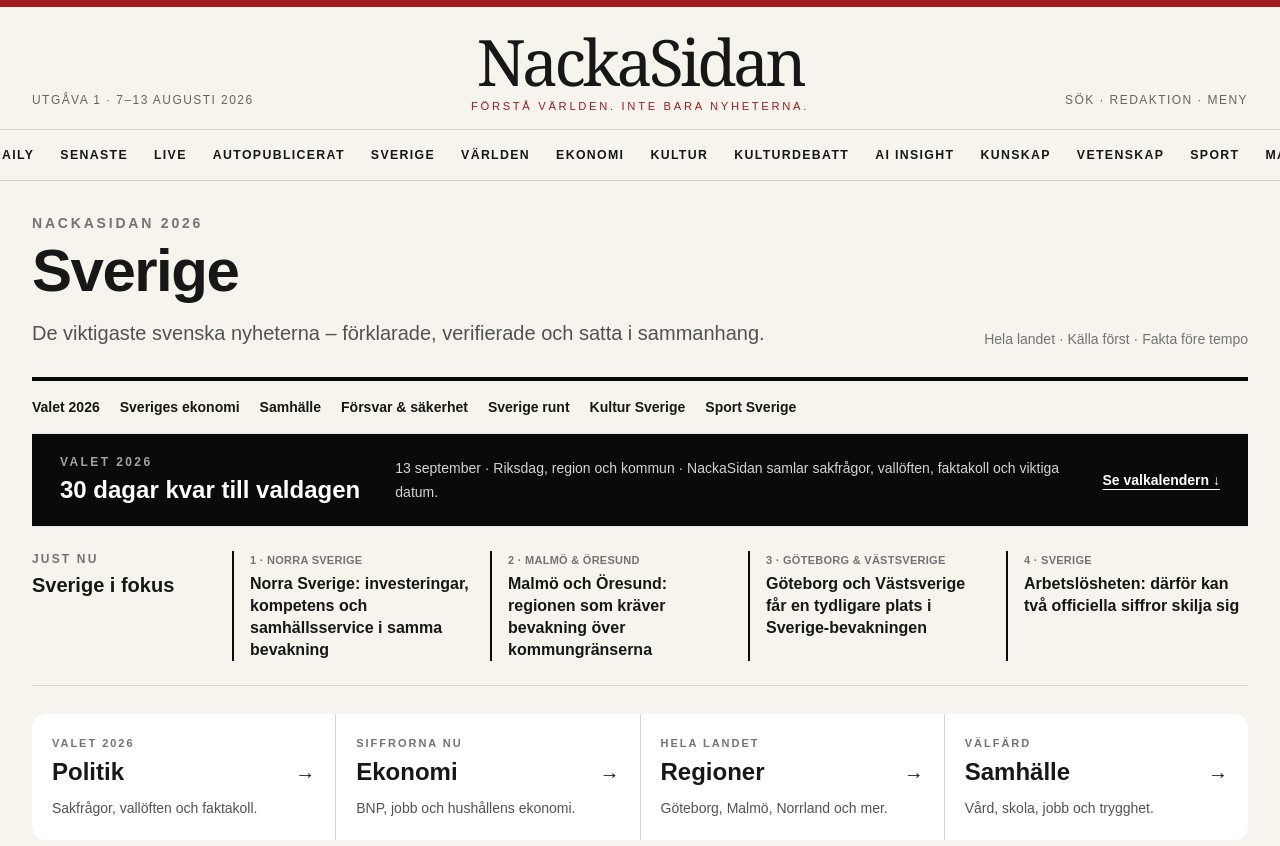
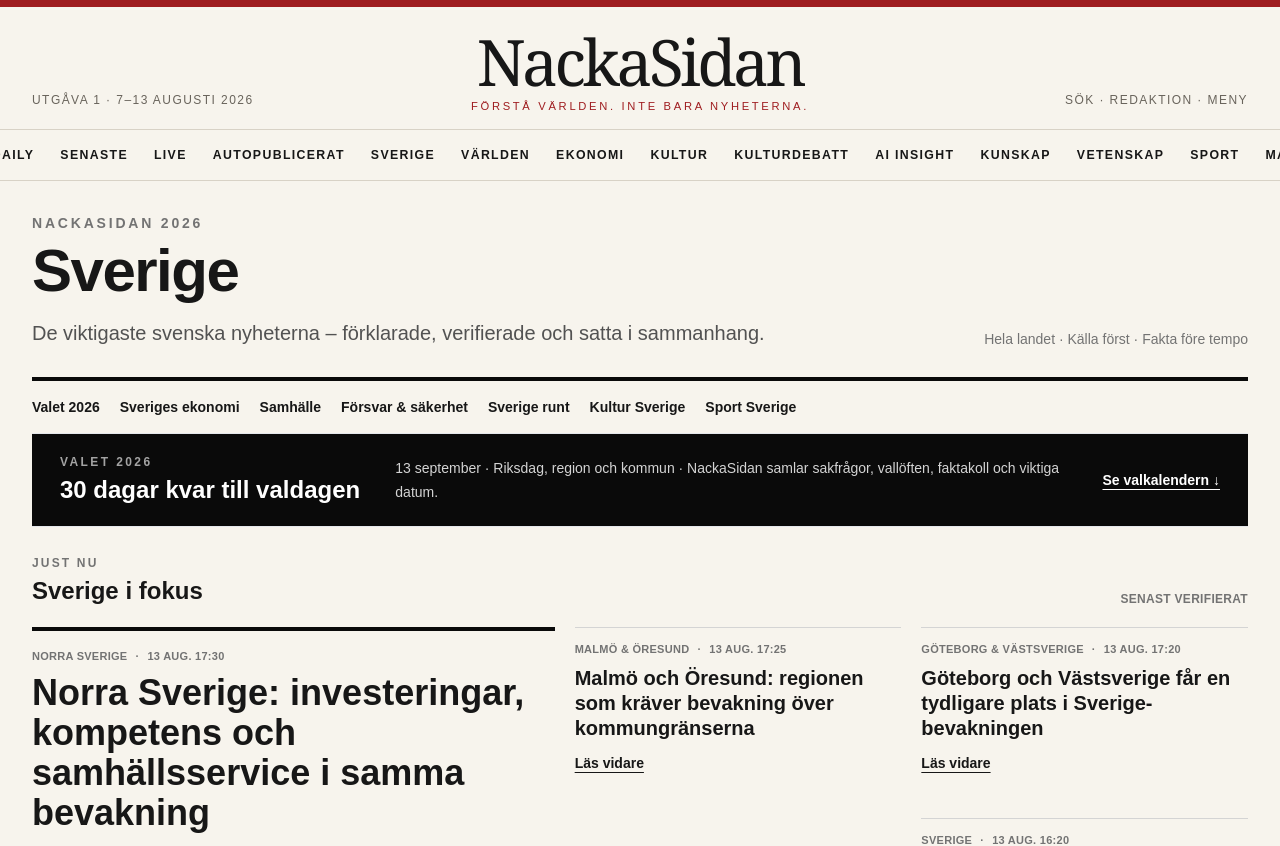
Before and after one commit to Djurgarden2019/NackaSidan-2026, a Next.js app: page /sverige in a window 1280 px wide. Shown: the top 846 px of the page. Built offline with nearby package versions, Linux system fonts and the light colour scheme.

Commit message:
Main 252: enrich Sweden top stories with timestamps and lead hierarchy

```diff
--- a/app/sverige/SwedenTopStories245.tsx
+++ b/app/sverige/SwedenTopStories245.tsx
@@ -1,13 +1,14 @@
 import Link from 'next/link';
 import { swedenArticleFeed239 } from '../../content/swedenArticleFeed239';
 
+const time=(iso:string)=>new Intl.DateTimeFormat('sv-SE',{day:'numeric',month:'short',hour:'2-digit',minute:'2-digit'}).format(new Date(iso));
 export default function SwedenTopStories245(){
   const stories=swedenArticleFeed239().slice(0,4);
   if(!stories.length)return null;
-  return <section className="border-b border-neutral-300 py-6" aria-labelledby="topstories-sweden">
-    <div className="grid gap-5 lg:grid-cols-[180px_1fr]">
-      <div><p className="text-xs font-black uppercase tracking-[.18em] text-neutral-500">Just nu</p><h2 id="topstories-sweden" className="mt-1 text-xl font-black">Sverige i fokus</h2></div>
-      <div className="grid gap-4 sm:grid-cols-2 lg:grid-cols-4">{stories.map((story,index)=><article key={story.slug} className="border-l-2 border-neutral-950 pl-4"><div className="text-[11px] font-black uppercase tracking-wide text-neutral-500">{index+1} · {story.region||story.section}</div><h3 className="mt-1 text-base font-black leading-snug"><Link href={`/sverige/artikel/${story.slug}`} className="hover:underline">{story.title}</Link></h3></article>)}</div>
+  return <section className="border-b border-neutral-300 py-7" aria-labelledby="topstories-sweden">
+    <div className="flex items-end justify-between gap-4"><div><p className="text-xs font-black uppercase tracking-[.18em] text-neutral-500">Just nu</p><h2 id="topstories-sweden" className="mt-1 text-2xl font-black">Sverige i fokus</h2></div><span className="hidden text-xs font-bold uppercase tracking-wide text-neutral-500 sm:block">Senast verifierat</span></div>
+    <div className="mt-5 grid gap-5 lg:grid-cols-[1.6fr_1fr_1fr]">
+      {stories.map((story,index)=><article key={story.slug} className={`${index===0?'border-t-4 border-neutral-950 pt-4 lg:row-span-2':'border-t border-neutral-300 pt-3'} ${index===3?'lg:col-start-3':''}`}><div className="flex flex-wrap gap-2 text-[11px] font-black uppercase tracking-wide text-neutral-500"><span>{story.region||story.section}</span><span>·</span><span>{time(story.updatedAt)}</span></div><h3 className={`mt-2 font-black leading-tight ${index===0?'text-3xl sm:text-4xl':'text-xl'}`}><Link href={`/sverige/artikel/${story.slug}`} className="hover:underline">{story.title}</Link></h3>{index===0?<p className="mt-3 max-w-2xl text-base leading-7 text-neutral-600">{story.intro}</p>:null}<Link href={`/sverige/artikel/${story.slug}`} className="mt-3 inline-block text-sm font-black underline underline-offset-4">Läs vidare</Link></article>)}
     </div>
   </section>;
 }
```
